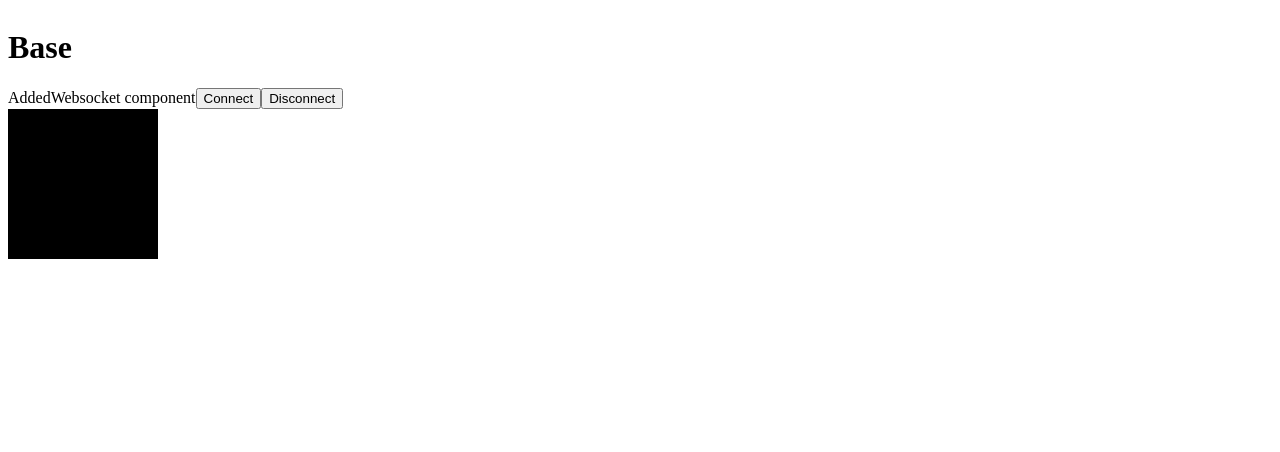
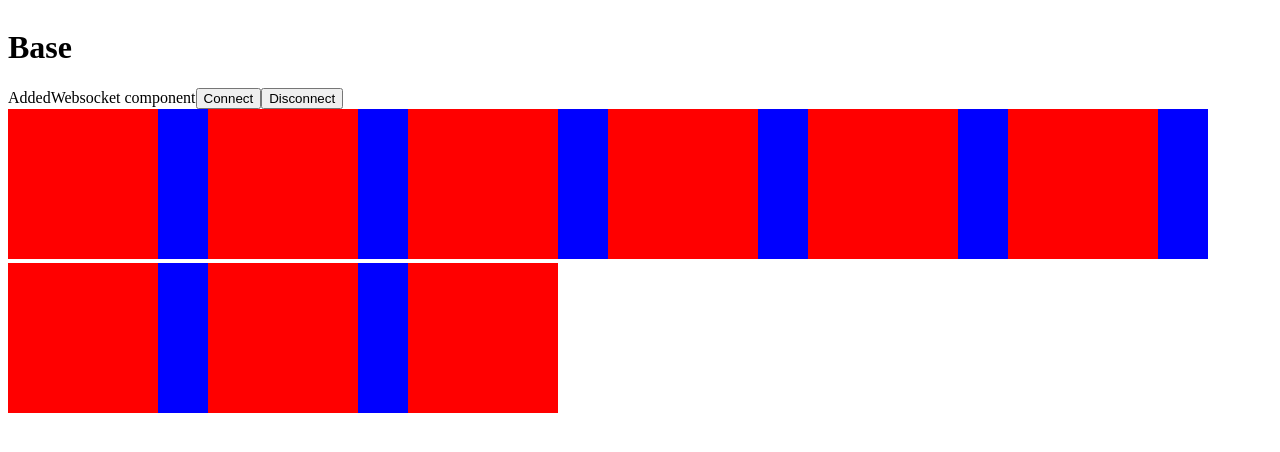
Before and after one commit to bbujdoso94/QuoridorReact, a React (Create React App) app in the folder Quoridor/: page / in a window 1280 px wide. Shown: the top 452 px of the page. Built offline with nearby package versions, Linux system fonts and the light colour scheme; the HTML template or start-up script is replaced by a standard one.

Commit message:
create Json file for board initialization

```diff
--- a/Quoridor/src/components/Board.jsx
+++ b/Quoridor/src/components/Board.jsx
@@ -2,10 +2,10 @@ import React, {useState, useEffect, useContext} from 'react';
 import { GameContext } from './GameContext';
 import Cell from './Cell';
 
+
 export const Board = () => {
 
     const [gameData, setGameDate] = useContext(GameContext);
-
     const [boardState, setBoardState] = useState([]);
 
     useEffect(() => {
@@ -16,6 +16,7 @@ export const Board = () => {
 
     return (
         <div className="container">
+            {console.log("boardstate: " + boardState)}
             {boardState.map(celljson => {
                 return <Cell id={celljson.id} className={`${celljson.type} ${celljson.player} ${celljson.direction} ${celljson.wallType}`}></Cell>
             })}
--- a/Quoridor/src/components/GameContext.jsx
+++ b/Quoridor/src/components/GameContext.jsx
@@ -1,12 +1,12 @@
 import React from 'react'
 import { createContext, useState } from 'react';
+import initBoard from './data/initBoard.json';
 
 export const GameContext = createContext();
 
 export const GameProvider = (props) => {
 
-    const [gameData, setGameData] = useState('[{"type": "wall"}]');
-
+    const [gameData, setGameData] = useState(JSON.stringify(initBoard.allCells));
 
     return (
         <GameContext.Provider value={[gameData, setGameData]}>
--- /dev/null
+++ b/Quoridor/src/components/data/initBoard.json
@@ -0,0 +1,121 @@
+{"allCells": [
+    {
+        "type": "stepField",
+        "player": 0,
+        "direction:":"none",
+        "wallType":"none",
+        "id":1
+    },
+    {
+        "type":"wall",
+        "player":0,
+        "direction":"vertical",
+        "wallType":"empty",
+        "id":2
+    },
+    {
+        "type": "stepField",
+        "player": 0,
+        "direction:":"none",
+        "wallType":"none",
+        "id":3
+    },
+    {
+        "type":"wall",
+        "player":0,
+        "direction":"vertical",
+        "wallType":"empty",
+        "id":4
+    },
+    {
+        "type": "stepField",
+        "player": 0,
+        "direction:":"none",
+        "wallType":"none",
+        "id":5
+    },
+    {
+        "type":"wall",
+        "player":0,
+        "direction":"vertical",
+        "wallType":"empty",
+        "id":6
+    },
+    {
+        "type": "stepField",
+        "player": 0,
+        "direction:":"none",
+        "wallType":"none",
+        "id":7
+    },
+    {
+        "type":"wall",
+        "player":0,
+        "direction":"vertical",
+        "wallType":"empty",
+        "id":8
+    },
+    {
+        "type": "stepField",
+        "player": 1,
+        "direction:":"none",
+        "wallType":"none",
+        "id":9
+    },
+    {
+        "type":"wall",
+        "player":0,
+        "direction":"vertical",
+        "wallType":"empty",
+        "id":10
+    },
+    {
+        "type": "stepField",
+        "player": 0,
+        "direction:":"none",
+        "wallType":"none",
+        "id":11
+    },
+    {
+        "type":"wall",
+        "player":0,
+        "direction":"vertical",
+        "wallType":"empty",
+        "id":12
+    },
+    {
+        "type": "stepField",
+        "player": 0,
+        "direction:":"none",
+        "wallType":"none",
+        "id":13
+    },
+    {
+        "type":"wall",
+        "player":0,
+        "direction":"vertical",
+        "wallType":"empty",
+        "id":14
+    },
+    {
+        "type": "stepField",
+        "player": 0,
+        "direction:":"none",
+        "wallType":"none",
+        "id":15
+    },
+    {
+        "type":"wall",
+        "player":0,
+        "direction":"vertical",
+        "wallType":"empty",
+        "id":16
+    },
+    {
+        "type": "stepField",
+        "player": 0,
+        "direction:":"none",
+        "wallType":"none",
+        "id":17
+    }
+]}
```
